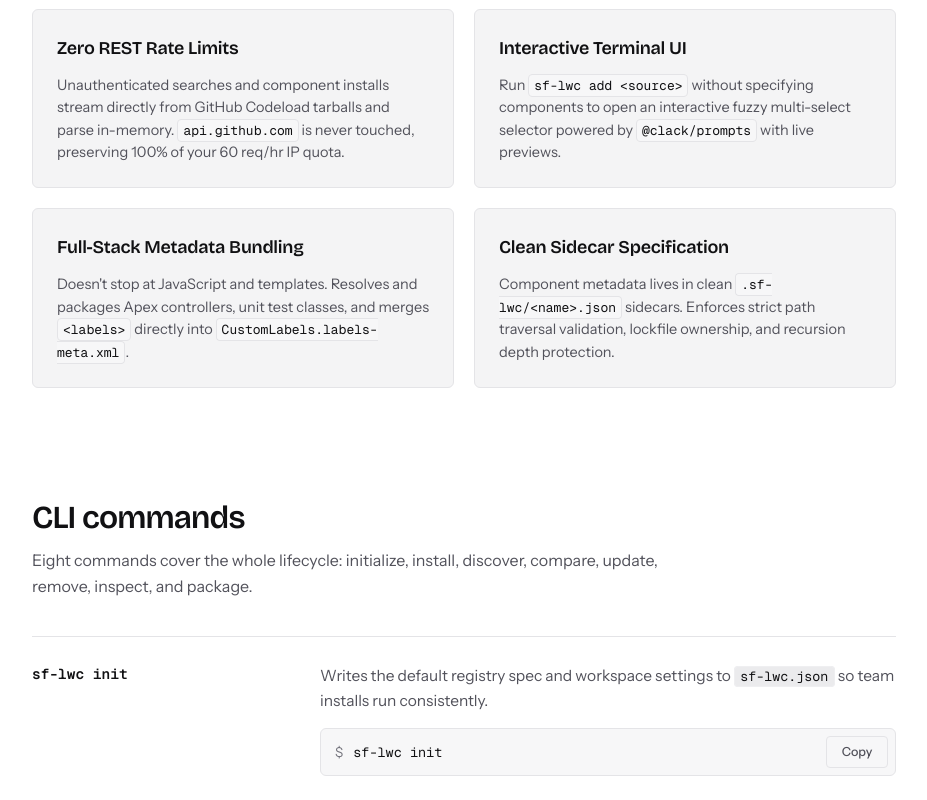
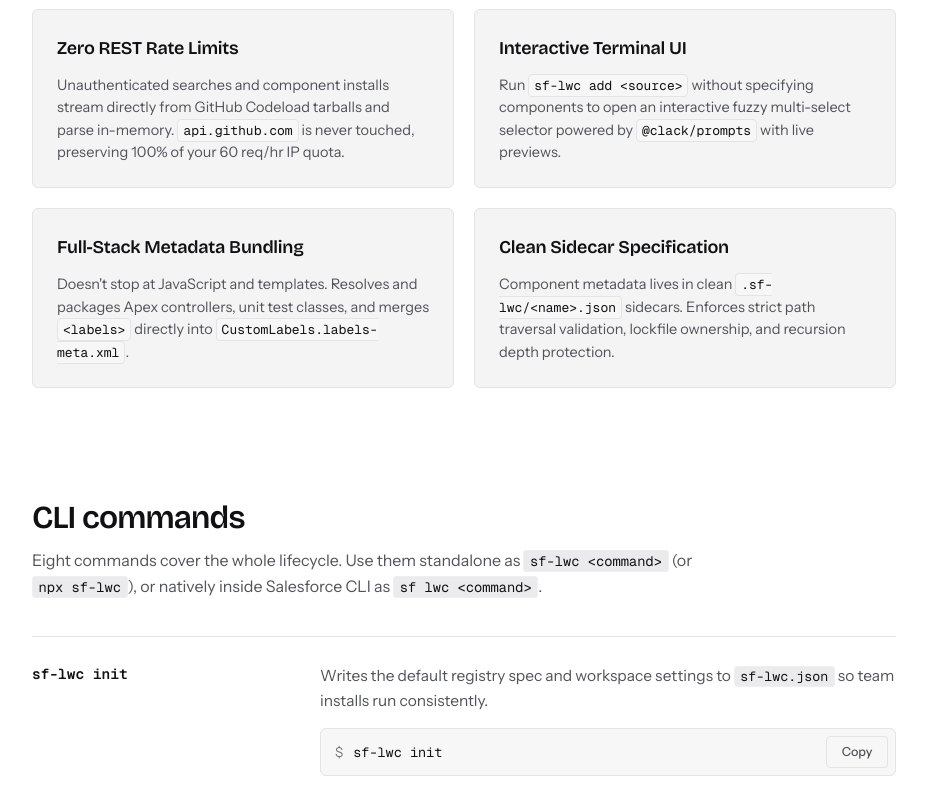
Before and after one commit to srinu2003/sf-lwc, a website: page docs/index.html in a window 1280 px wide. Shown: the part 1098-1898 px from the top of the page, without its empty margins (320-1247 px from the left). Drawn offline with nearby package versions, Linux system fonts and the light colour scheme.

Commit message:
docs: note standalone npx sf-lwc and native sf lwc plugin command modes

```diff
--- a/docs/index.html
+++ b/docs/index.html
@@ -115,6 +115,7 @@
           <span class="badge"><span class="badge-dot" aria-hidden="true"></span>Zero REST rate limits</span>
           <span class="badge"><span class="badge-dot" aria-hidden="true"></span>Interactive terminal picker</span>
           <span class="badge"><span class="badge-dot" aria-hidden="true"></span>Apex &amp; label bundling</span>
+          <span class="badge"><span class="badge-dot" aria-hidden="true"></span>Standalone &amp; sf plugin</span>
           <span class="badge"><span class="badge-dot" aria-hidden="true"></span>Pure Salesforce DX source</span>
         </div>
 
@@ -161,7 +162,7 @@
       <section id="cli-reference" class="section" aria-labelledby="cli-title">
         <div class="section-head">
           <h2 id="cli-title">CLI commands</h2>
-          <p>Eight commands cover the whole lifecycle: initialize, install, discover, compare, update, remove, inspect, and package.</p>
+          <p>Eight commands cover the whole lifecycle. Use them standalone as <code>sf-lwc &lt;command&gt;</code> (or <code>npx sf-lwc</code>), or natively inside Salesforce CLI as <code>sf lwc &lt;command&gt;</code>.</p>
         </div>
 
         <div class="cmd-list">
```
